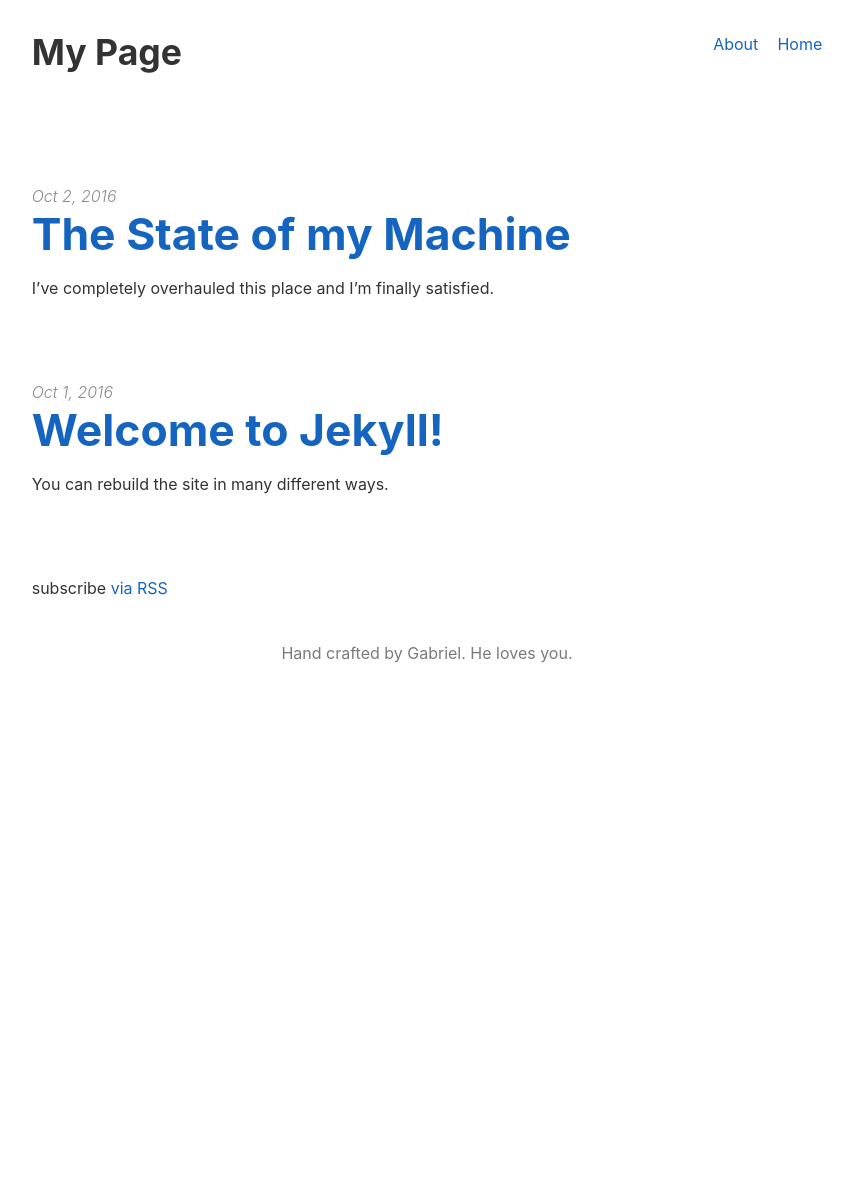
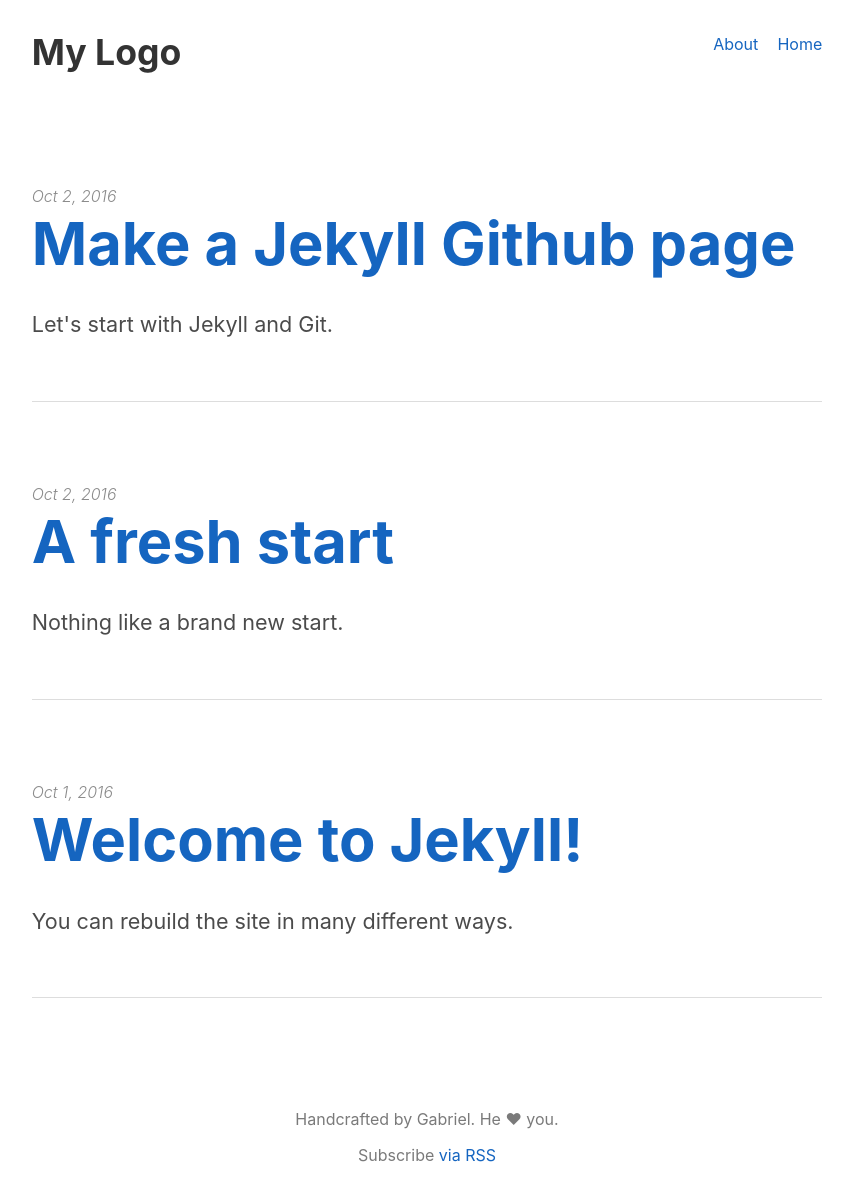
Before and after one commit to gabriel-np/gabriel-np.github.io, a Jekyll site: the page built from index.html, in a window 1280 px wide. Shown: the whole page, without its empty margins (213-1066 px from the left). Built offline with Jekyll 4.4.1, drawn with Linux system fonts in a browser that asks for light colours; before the commit the page ends 932 px from its top, so only the background shows below that.

Commit message:
Design improvements

````diff
--- a/_config.yml
+++ b/_config.yml
@@ -27,5 +27,10 @@ github_username:  gabriel-np
 
 # Build settings
 markdown: kramdown
+kramdown:
+  input: GFM
+#  syntax_highlighter: rouge
+#  hard_wrap: false
+
 #theme: minima
 #theme: pixyll
--- /dev/null
+++ b/_includes/footer.html
@@ -0,0 +1,4 @@
+<footer>
+	<p>Handcrafted by Gabriel. He &#9829; you.</p>
+  <p class="rss-subscribe">Subscribe <a href="{{ "/feed.xml" | prepend: site.baseurl }}">via RSS</a></p>
+</footer>
--- /dev/null
+++ b/_includes/head.html
@@ -0,0 +1,10 @@
+<head>
+  <meta charset="utf-8">
+  <meta http-equiv="X-UA-Compatible" content="IE=edge">
+  <meta name="viewport" content="width=device-width, initial-scale=1">
+
+	<title>{{ page.title }}</title>
+	<!-- link to main stylesheet -->
+	<link rel="stylesheet" type="text/css" href="/css/main.css">
+
+</head>
--- /dev/null
+++ b/_includes/navigation.html
@@ -0,0 +1,7 @@
+<nav>
+	<h1>My Logo</h1>
+	<ul>
+		<li><a class="button" href="/">Home</a></li>
+  	<li><a href="/about">About</a></li>
+	</ul>
+</nav>
--- a/_layouts/default.html
+++ b/_layouts/default.html
@@ -1,43 +1,16 @@
 <!DOCTYPE html>
 <html>
-	<head>
-    <meta charset="utf-8">
-    <meta http-equiv="X-UA-Compatible" content="IE=edge">
-    <meta name="viewport" content="width=device-width, initial-scale=1">
-
-		<title>{{ page.title }}</title>
-		<!-- link to main stylesheet -->
-		<link rel="stylesheet" type="text/css" href="/css/main.css">
-
-		<!-- Place this tag in your head or just before your close body tag. -->
-		<script async defer src="https://buttons.github.io/buttons.js"></script>
-
-	</head>
+{% include head.html %}
 	<body>
 		<div class="outer">
-
-			<nav>
-					<h1>My Page</h1>
-	    		<ul>
-	        		<li><a class="button" href="/">Home</a></li>
-		        	<li><a href="/about">About</a></li>
-	    		</ul>
-			</nav>
-
+		{% include navigation.html %}
 			<section>
 				<div class="container">
-
 					{{ content }}
-
 				</div>
 				<!-- /.container -->
 			</section>
-
-			<footer>
-				<p>Hand crafted by Gabriel. He loves you.</p>
-			</footer>
-
+		{% include footer.html %}
 		</div><!-- /.outer -->
-
 	</body>
 </html>
--- a/_posts/2016-10-02-welcome-to-jekyll.markdown
+++ b/_posts/2016-10-01-welcome-to-jekyll.markdown
@@ -1,11 +1,10 @@
 ---
-layout: default #post
+layout: post
 title:  "Welcome to Jekyll!"
 date:   2016-10-01 12:00:00 -0400
 categories: jekyll update
+summary: You can rebuild the site in many different ways.
 ---
-You can rebuild the site in many different ways.
-
 You’ll find this post in your `_posts` directory. Go ahead and edit it and re-build the site to see your changes. You can rebuild the site in many different ways, but the most common way is to run `jekyll serve`, which launches a web server and auto-regenerates your site when a file is updated.
 
 To add new posts, simply add a file in the `_posts` directory that follows the convention `YYYY-MM-DD-name-of-post.ext` and includes the necessary front matter. Take a look at the source for this post to get an idea about how it works.
--- /dev/null
+++ b/_posts/2016-10-02-a-fresh-start.markdown
@@ -0,0 +1,21 @@
+---
+layout: post
+title:  "A fresh start"
+date:   2016-10-02 00:00:00 -0400
+categories: update
+summary: Nothing like a brand new start.
+---
+![MacBook Pro mid-2012](/assets/my-machine.png)
+
+I updated my machine to macOS Sierra and wanted a fresh start in my development environment. I've completely overhauled this place and I'm finally satisfied.
+
+I am sharing my notes here. We'll be covering subjects like Git, Homebrew, Ruby, Rails, Laravel, Vagrant, Jekyll and more.
+
+## About these resources
+- Git
+- Homebrew
+- Ruby
+- Rails
+- Laravel
+- Vagrant
+- Jekyll
--- /dev/null
+++ b/_posts/2016-10-02-a-github-page-with-jekyll-and-git.markdown
@@ -0,0 +1,46 @@
+---
+layout: post
+title:  "Make a Jekyll Github page"
+date:   2016-10-02 08:00:00 -0400
+categories: jekyll update
+summary: Let's start with Jekyll and Git.
+---
+This is a Github page made with Jekyll and Git. Of course you'll have to have both of these installed.
+
+Git came with Xcode. I also use a great deal of [Github for Desktop](https://desktop.github.com/){:target="_blank"}.
+
+##### Quick Ruby notes and installing Jekyll
+Jekyll requires Ruby. I recommend installing [rvm](https://rvm.io){:target="_blank"} or rbenv in order to use other versions of Ruby. You also need to have the bundler gem installed on your machine.
+
+**You could start simply with:**
+
+```
+$ gem install jekyll bundler
+```
+
+If it gets complicated, here is the [official Jekyll page for installation](https://jekyllrb.com/docs/installation/)
+
+#### List of steps
+At the end of this list, you should have an installation of Jekyll hosted on your mac for local testing that you can also easily push to github for hosting.
+
+1. Go to [github](https://github.com), register and create a new repo. If you want to be hosted on github pages, your repo will have to be named like so `github-username.github.io`.
+1. Still in github, clone your repo. You will want to clone it on your mac. For technical reasons related to Coda, I found it was better to clone it directly from the command line rather than directly in Github Desktop. So I went in the `~/Sites` directory where I store all of my projects :
+	<pre>
+		$ cd ~/Sites
+		$ git clone https://github.com/github-username/github-username.github.io.git
+		$ cd github-username.github.io</pre>
+1. Next up, creating the Jekyll site on your computer. You sould use `--force` to put it in your repo.
+	<pre>
+		$ cd ~/Sites
+		$ jekyll new github-username.github.io --force</pre>
+1. Then you should change what is in your Gemfile a little. Do like Jekyll suggests in the comments.
+	<pre>
+		# If you want to use GitHub Pages, remove the "gem "jekyll"" above and
+		# uncomment the line below. To upgrade, run `bundle update github-pages`.
+		gem "github-pages", group: :jekyll_plugins<pre>
+1. Don't forget to run `bundle update github-pages`. Also I have found that Jekyll left the ruby version in the Gemfile to `RUBY_VERSION` so I changed it to `ruby '2.3.1'`
+
+###### Great resources
+
+- [helabs.com](https://helabs.com/artigos/2015/03/27/bourbon-family-on-github-pages/){:target="_blank"}
+- [JONATHAN MCGLONE](http://jmcglone.com/guides/github-pages/){:target="_blank"}
--- a/_posts/2016-10-02-the-state-of-my-machine.markdown
+++ /dev/null
@@ -1,24 +0,0 @@
----
-layout: default #post
-title:  "The State of my Machine"
-date:   2016-10-02 08:13:02 -0400
-categories: jekyll update my-machine
-excerpt_separator: <!--more-->
----
-I've completely overhauled this place and I'm finally satisfied.
-<!--more-->
-
-## Nothing like a brand new start
-
-I updated my machine to macOS Sierra and wanted a fresh start in my development environment. I've completely overhauled this place and I'm finally satisfied.
-
-![MacBook Pro mid-2012](/assets/my-machine.png)
-
-### What is THIS?
-
-Text bla
-
-### Thanks to :
-
-- [helabs.com](https://helabs.com/artigos/2015/03/27/bourbon-family-on-github-pages/){:target="_blank"}
-- [JONATHAN MCGLONE](http://jmcglone.com/guides/github-pages/){:target="_blank"}
--- /dev/null
+++ b/_sass/_post-bourbon.scss
@@ -0,0 +1,14 @@
+@for $i from 1 through 6 {
+  h#{$i} {
+    font-size: modular-scale(6 - $i);
+  }
+}
+
+.post-content {
+	ul,	ol {
+	  margin: 1em;
+	  padding: 1em;
+	}
+	ul {list-style-type: disc}
+	ol {list-style-type: decimal}
+}
--- a/css/main.scss
+++ b/css/main.scss
@@ -2,7 +2,7 @@
 # Only the main Sass file needs front matter (the dashes are enough)
 ---
 
-@import "variables";
+//@import "pre-bourbon";
 
 // Import partials from `sass_dir` (defaults to `_sass`)
 @import
@@ -10,6 +10,8 @@
 	"base/base",
 	"neat/neat"
 ;
+
+@import "post-bourbon";
 
 .outer {
 	margin-top: 2em;
@@ -32,8 +34,11 @@ nav {
 .container {
 	@include span-columns(8);
 	@include shift(2);
-	//@include omega();
-	//border: 1px solid lightgrey;
+
+	.post-header {
+		margin-top: 5em;
+	}
+
 }
 
 ul.post-list {
@@ -42,7 +47,7 @@ ul.post-list {
 		margin: 5em 0;
 	}
 
-	.post-link { font-size: 2.225em; }
+	.post-link { font-size: 1.525em;}
 
 	.meta,
 	.post-meta {
@@ -55,8 +60,15 @@ ul.post-list {
 	  opacity: 0.88;
 	}
 
+	.post-summary {
+		opacity: 0.88;
+		font-size: 1.35em
+	}
+
+	hr {
+		margin-top: 3.75em;
+	}
 }
-
 
 footer {
 	p {text-align: center;
--- a/index.html
+++ b/index.html
@@ -2,7 +2,6 @@
 layout: default
 title: My Home Page
 ---
-
 <ul class="post-list">
   {% for post in site.posts %}
     <li>
@@ -11,9 +10,14 @@ title: My Home Page
       <h2>
         <a class="post-link" href="{{ post.url | prepend: site.baseurl }}">{{ post.title | escape }}</a>
       </h2>
+      <p class="post-summary">
+        {% if post.summary %}
+          {{ post.summary }}
+        {% else %}
           {{ post.excerpt | remove: '<p>' | remove: '</p>' }}
+        {% endif %}
+      </p>
+      <hr></hr>
     </li>
   {% endfor %}
 </ul>
-
-  <p class="rss-subscribe">subscribe <a href="{{ "/feed.xml" | prepend: site.baseurl }}">via RSS</a></p>
````
Also changed, not shown: _layouts/post.html (added, +31 -0 lines), _sass/_pre-bourbon.scss (renamed from _sass/_variables.scss). Lines whose indentation alone changed are shown as unchanged.
